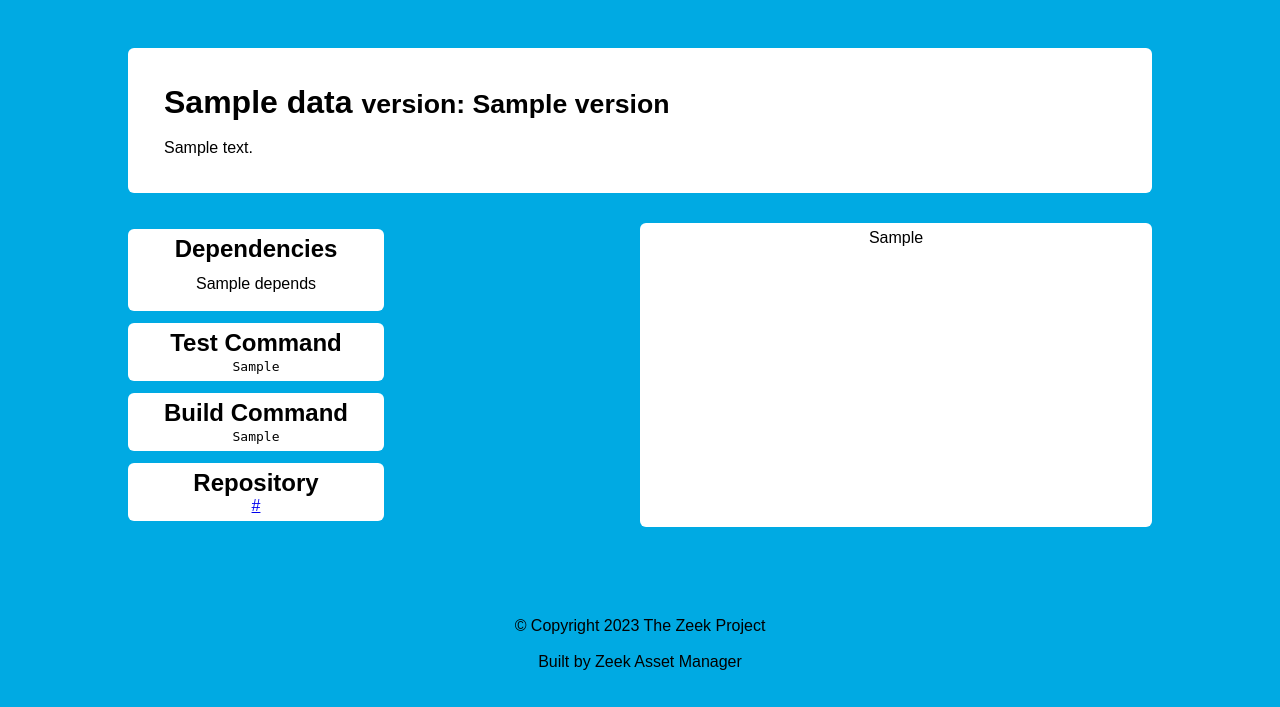
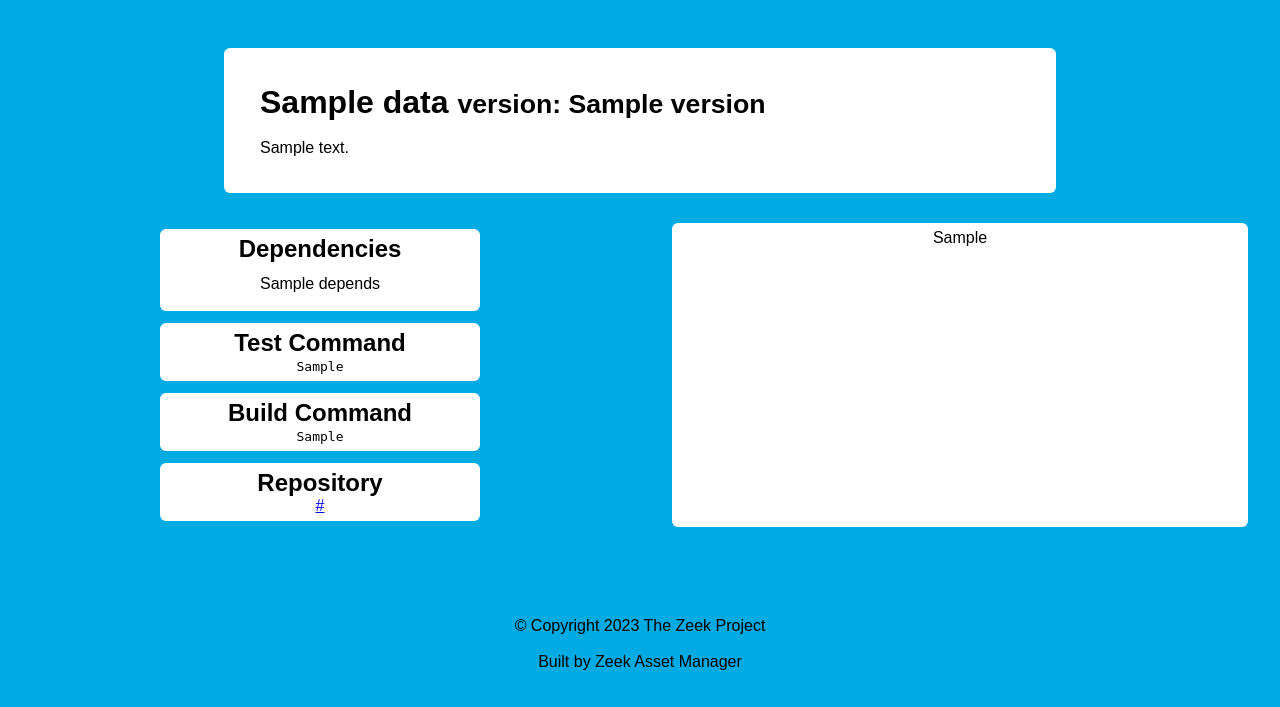
Before and after one commit to zeek/package-website, a FastAPI app: template zeek-package-website/templates/package-info.html in a window 1280 px wide. Shown: the part 102-809 px from the top of the page. Run offline with FastAPI, Linux system fonts and the light colour scheme; the template is opened without the code that fills it: most values are stand-ins (such as "Sample title", 1, 10 or a date in 2020); parts of the project's set-up code (start-up, migrations or seed data) failed here and were passed over; some libraries are stand-ins or nearby versions.

```diff
--- a/zeek-package-website/static/css/style.css
+++ b/zeek-package-website/static/css/style.css
@@ -119,15 +119,15 @@ p {
     margin: 24px auto;
     padding: 24px;
     border-radius: 6px;
-    width: 80%;
+    width: 65%;
 }
 
 .package-left-container {
-    width: 40%;
+    width: 50%;
 }
 
 .package-right-container {
-    width: 40%;
+    width: 50%;
 }
 
 .readme-container {
@@ -135,8 +135,7 @@ p {
     border-radius: 6px;
     margin: 6px auto;
     padding: 6px;
-    width: 40%;
-    list-style-position: inside;
+    width: 45%;
 }
 
 .small-card {
```
